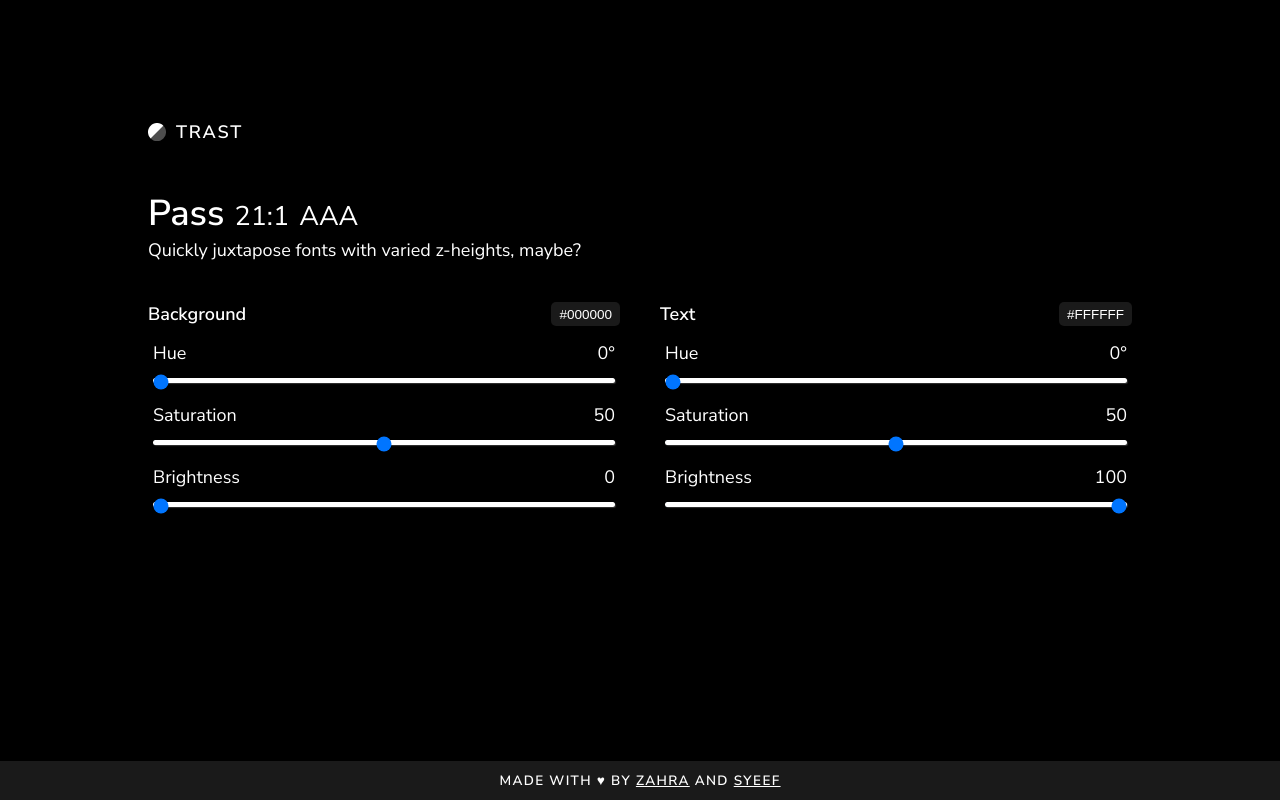
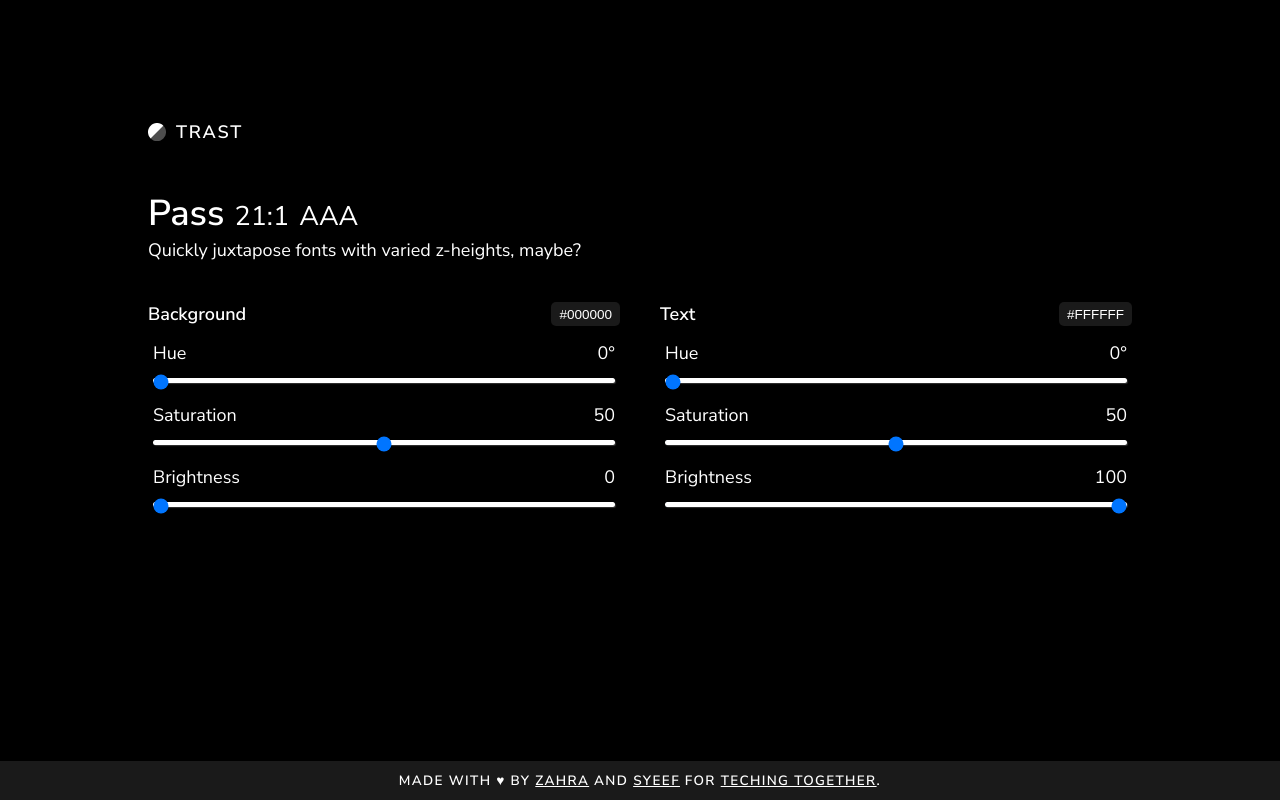
Before and after one commit to techingtogether/trast, a React (Create React App) app: page / in a window 1280 px wide. Built offline with nearby package versions, Linux system fonts and the light colour scheme.

Commit message:
Update footer

```diff
--- a/src/App.js
+++ b/src/App.js
@@ -71,7 +71,7 @@ class App extends Component {
         </div>
         <footer>
           Made with ♥ by <a href="https://www.zahratraboulsi.com">Zahra</a> and{" "}
-          <a href="https://syeefkarim.com">Syeef</a>
+          <a href="https://syeefkarim.com">Syeef</a> for <a href="https://www.techingtogether.com">Teching Together</a>.
         </footer>
       </div>
     );
```
